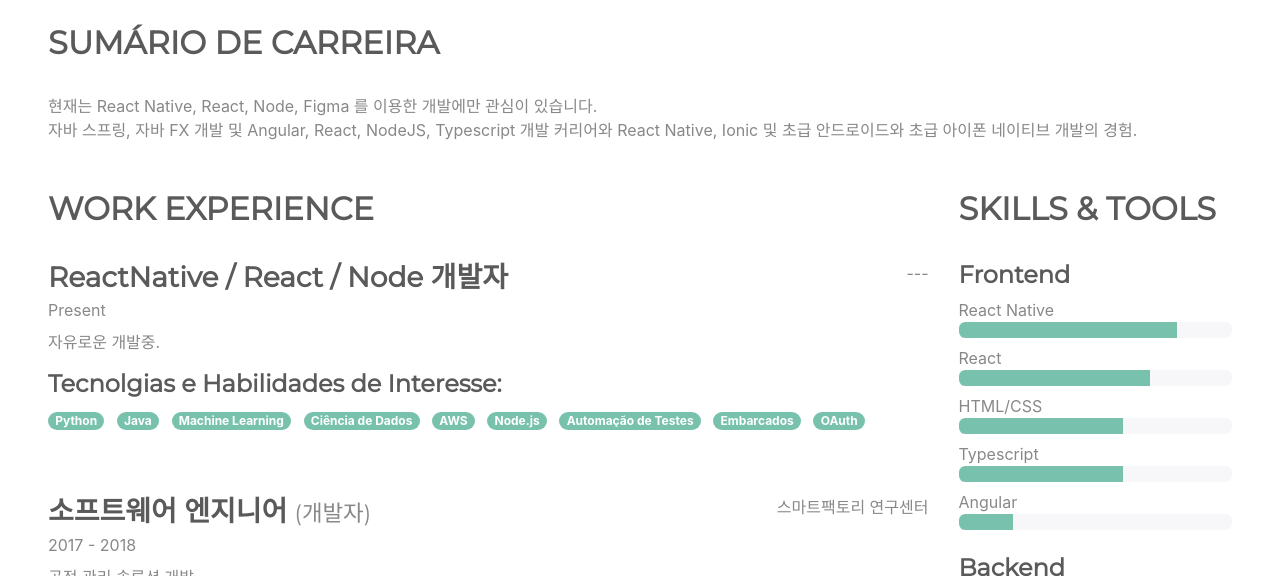
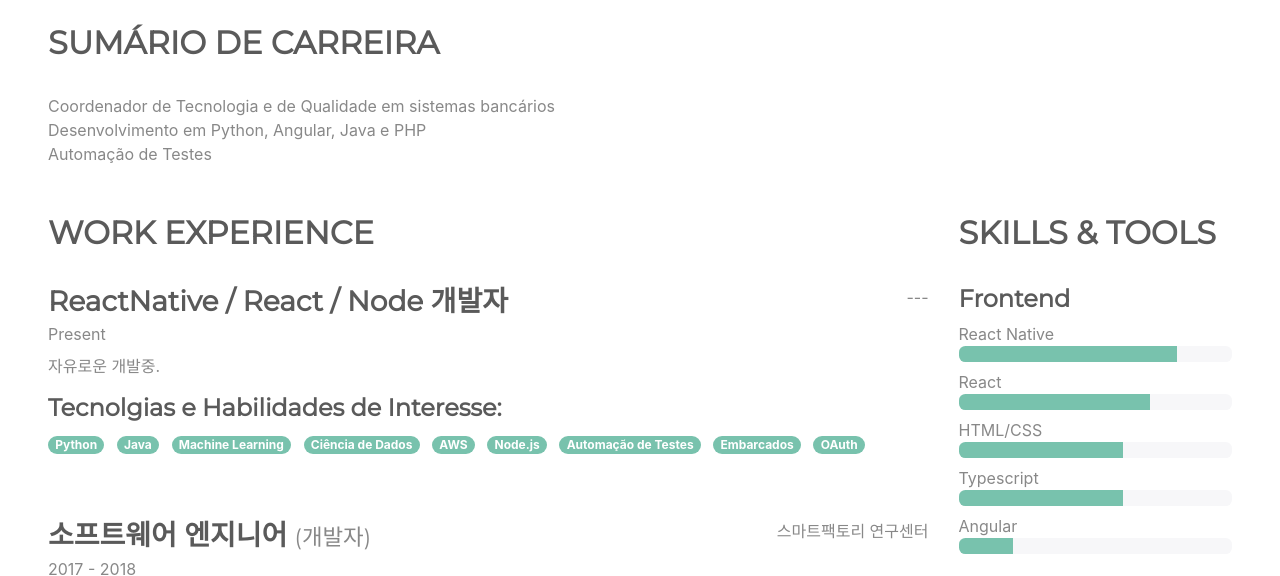
Before and after one commit to marvinmvns/cv2, a Jekyll site: the page index.html, which Jekyll copies as it is, in a window 1280 px wide and 900 px high, cut to the strip 324-900 px from the top of the window. Built offline with Jekyll 4.4.1, drawn with Linux system fonts in a browser that asks for light colours; nearby versions of some CDN libraries.

Commit message:
Update index.html

```diff
--- a/index.html
+++ b/index.html
@@ -95,8 +95,9 @@
       <section class="resume-section summary-section mb-5">
         <h2 class="resume-section-title text-uppercase font-weight-bold pb-3 mb-3">Sumário de Carreira </h2>
         <div class="resume-section-content">
-          <p class="mb-0">현재는 React Native, React, Node, Figma 를 이용한 개발에만 관심이 있습니다.</p>
-          <p class="mb-0">자바 스프링, 자바 FX 개발 및 Angular, React, NodeJS, Typescript 개발 커리어와 React Native, Ionic 및 초급 안드로이드와 초급 아이폰 네이티브 개발의 경험.</p>
+          <p class="mb-0">Coordenador de Tecnologia e de Qualidade em sistemas bancários</p>
+          <p class="mb-0">Desenvolvimento em Python, Angular, Java e PHP</p>
+          <p class="mb-0">Automação de Testes</p>
         </div>
       </section><!--//summary-section-->
       <div class="row">
```
